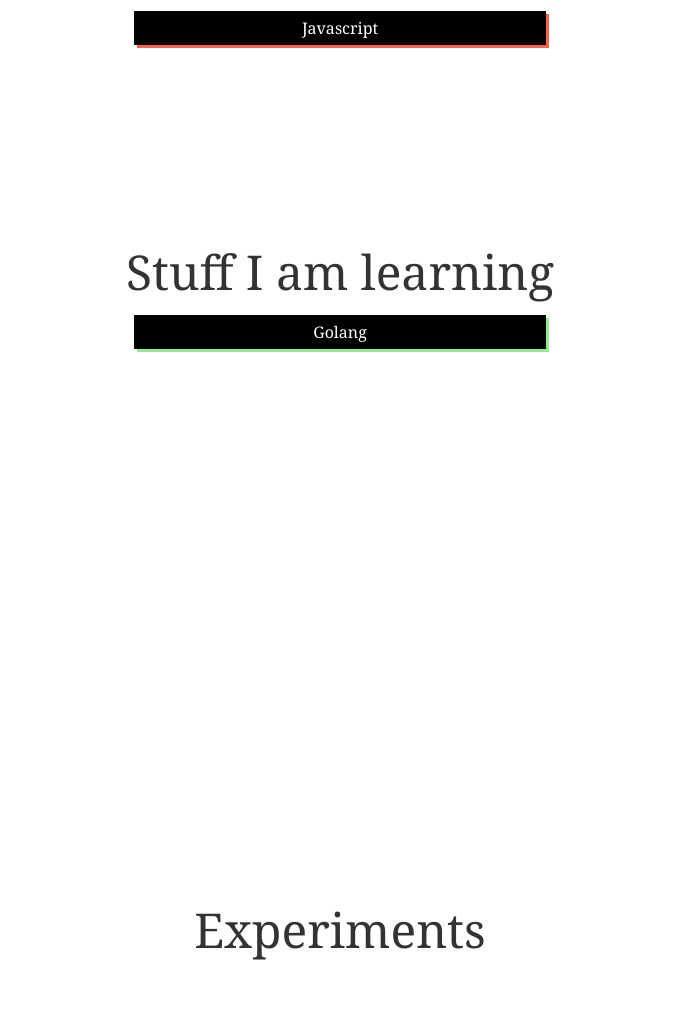
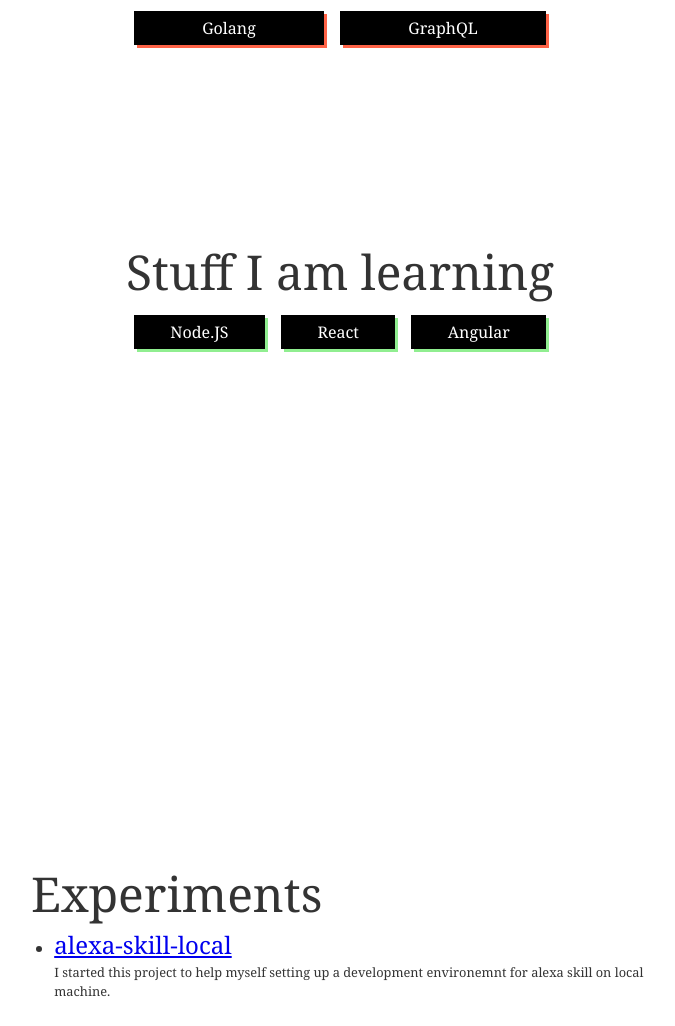
Before and after one commit to itachiRedhair/portfolio, a Gatsby site: page / in a window 1280 px wide. Shown: the part 1859-2885 px from the top of the page, without its empty margins (300-975 px from the left). Built offline with nearby package versions, Linux system fonts and the light colour scheme; Gatsby itself is replaced by a stand-in of ours; some packages are replaced by stand-ins of ours.

Commit message:
integrated with the cms

```diff
--- a/src/components/Experiments.js
+++ b/src/components/Experiments.js
@@ -18,8 +18,8 @@
     <div>
       <Heading>Experiments</Heading>
       <ul>
-        {experimentsList.map(({ heading, description, link }) => (
-          <li>
+        {experimentsList.map(({ heading, description, link }, idx) => (
+          <li key={idx}>
             <ExperimentHeading>
               <a href={link}>{heading}</a>
             </ExperimentHeading>
--- a/src/components/StuffIKnow.js
+++ b/src/components/StuffIKnow.js
@@ -61,10 +61,10 @@
       <div>
         <Heading>Stuff I am good at</Heading>
         <StuffContainer>
-          {stuffIKnowList.map(stuff => (
-            <StuffItem>
+          {stuffIKnowList.map(({ name }, idx) => (
+            <StuffItem key={idx}>
               <StuffBox>
-                <StuffText>{stuff}</StuffText>
+                <StuffText>{name}</StuffText>
               </StuffBox>
             </StuffItem>
           ))}
@@ -73,10 +73,10 @@
       <div>
         <Heading>Stuff I am learning</Heading>
         <StuffContainer>
-          {stuffIAmLearningList.map(stuff => (
-            <StuffItem>
+          {stuffIAmLearningList.map(({ name }, idx) => (
+            <StuffItem key={idx}>
               <StuffBox learning>
-                <StuffText>{stuff}</StuffText>
+                <StuffText>{name}</StuffText>
               </StuffBox>
             </StuffItem>
           ))}
--- a/src/components/Work.js
+++ b/src/components/Work.js
@@ -13,7 +13,7 @@
   return (
     <div>
       <Heading>Work</Heading>
-      <BriefIntro>{workDesc}</BriefIntro>
+      <BriefIntro dangerouslySetInnerHTML={{ __html: workDesc }}></BriefIntro>
     </div>
   )
 }
--- a/src/components/Writings.js
+++ b/src/components/Writings.js
@@ -14,8 +14,8 @@
     <div>
       <Heading>Writings</Heading>
       <ul>
-        {writingsList.map(({ link, heading }) => (
-          <li>
+        {writingsList.map(({ link, heading }, idx) => (
+          <li key={idx}>
             <WritingHeading>
               <a href={link}>{heading}</a>
             </WritingHeading>
--- a/src/pages/index.js
+++ b/src/pages/index.js
@@ -33,11 +33,55 @@
 const IndexPage = ({ data }) => {
   const [currentAnchorIndex, setCurrentAnchorIndex] = useState(0)
 
-  const {
-    name,
-    description,
-    image,
-  } = data.allFile.edges[0].node.childMarkdownRemark.frontmatter
+  const [description, setDescription] = useState(null)
+  const [name, setName] = useState(null)
+  const [image, setImage] = useState(null)
+  const [experiments, setExperiments] = useState(null)
+  const [stuffIAmLearning, setStuffIAmLearning] = useState(null)
+  const [stuffIKnow, setStuffIKnow] = useState(null)
+  const [work, setWork] = useState(null)
+  const [writings, setWritings] = useState(null)
+
+  useEffect(() => {
+    const allNodes = data.allMarkdownRemark.nodes
+    let _name,
+      _image,
+      _desc,
+      _expts,
+      _stuffKnow,
+      _stuffLearning,
+      _work,
+      _writings
+
+    allNodes.forEach(aNode => {
+      _name = aNode.frontmatter["name"] ? aNode.frontmatter["name"] : _name
+      _image = aNode.frontmatter["image"] ? aNode.frontmatter["image"] : _image
+      _desc = aNode.frontmatter["description"]
+        ? aNode.frontmatter["description"]
+        : _desc
+      _expts = aNode.frontmatter["experiments"]
+        ? aNode.frontmatter["experiments"]
+        : _expts
+      _stuffKnow = aNode.frontmatter["stuffIAmLearning"]
+        ? aNode.frontmatter["stuffIAmLearning"]
+        : _stuffKnow
+      _stuffLearning = aNode.frontmatter["stuffIKnow"]
+        ? aNode.frontmatter["stuffIKnow"]
+        : _stuffLearning
+      _work = aNode.frontmatter["work"] ? aNode.frontmatter["work"] : _work
+      _writings = aNode.frontmatter["writings"]
+        ? aNode.frontmatter["writings"]
+        : _writings
+    })
+    setName(_name)
+    setImage(_image)
+    setDescription(_desc)
+    setWork(_work)
+    setExperiments(_expts)
+    setStuffIAmLearning(_stuffLearning)
+    setStuffIKnow(_stuffKnow)
+    setWritings(_writings)
+  }, data)
 
   useEffect(() => {
     window.onscroll = () => {
@@ -67,19 +111,19 @@
           <Intro name={name} description={description} image={image} />
         </Page>
         <Page anchors={anchors} anchorIndex={1}>
-          <Work workDesc={"Work desc"} />
+          <Work workDesc={work} />
         </Page>
         <Page anchors={anchors} anchorIndex={2}>
           <StuffIKnow
-            stuffIKnowList={["Javascript"]}
-            stuffIAmLearningList={["Golang"]}
+            stuffIKnowList={stuffIKnow || []}
+            stuffIAmLearningList={stuffIAmLearning || []}
           />
         </Page>
         <Page anchors={anchors} anchorIndex={3}>
-          <Experiments experimentsList={[]} />
+          <Experiments experimentsList={experiments || []} />
         </Page>
         <Page anchors={anchors} anchorIndex={4}>
-          <Writings writingsList={[]} />
+          <Writings writingsList={writings || []} />
         </Page>
         <Page anchors={anchors} anchorIndex={5}>
           <GetInTouch />
@@ -100,15 +144,27 @@
 
 export const query = graphql`
   query {
-    allFile(filter: { name: { eq: "name-and-description" } }) {
-      edges {
-        node {
-          childMarkdownRemark {
-            frontmatter {
-              name
-              description
-              image
-            }
+    allMarkdownRemark {
+      nodes {
+        frontmatter {
+          description
+          experiments {
+            description
+            heading
+            link
+          }
+          image
+          name
+          stuffIAmLearning {
+            name
+          }
+          stuffIKnow {
+            name
+          }
+          work
+          writings {
+            link
+            heading
           }
         }
       }
```
